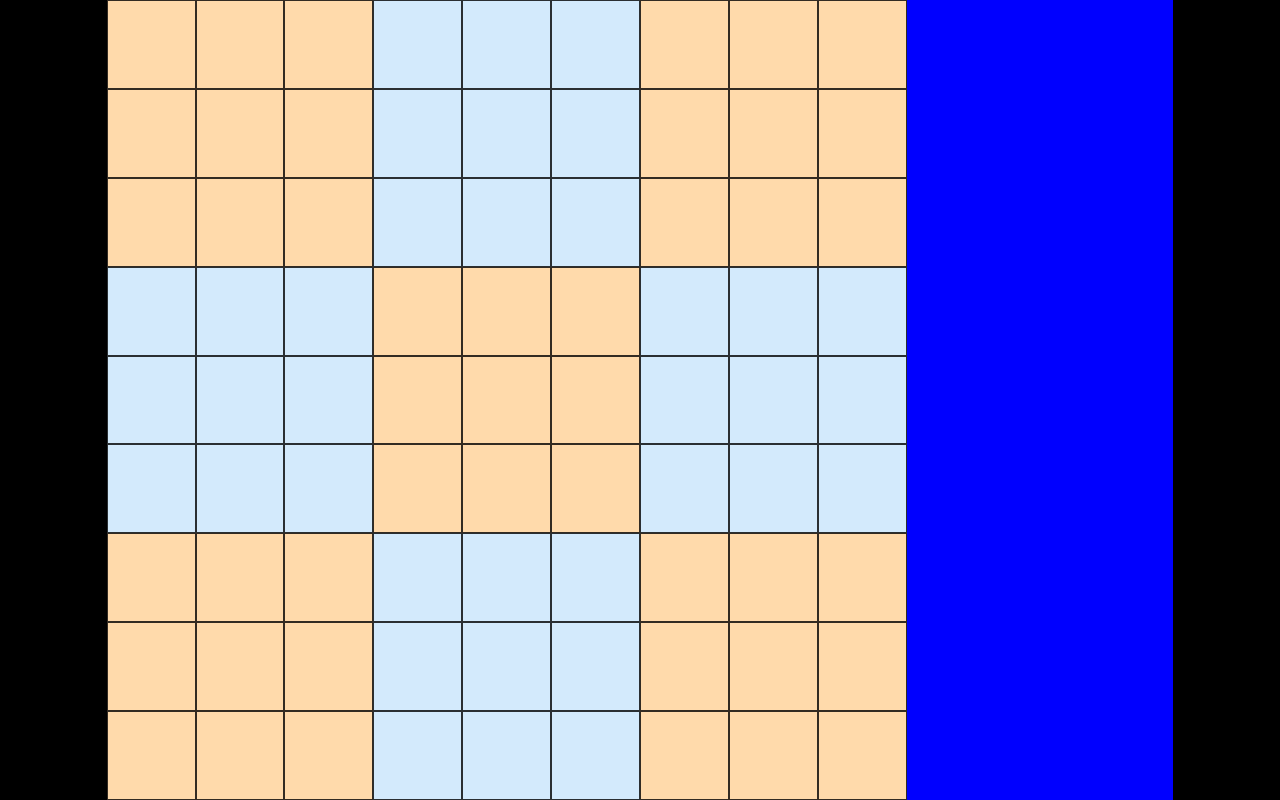
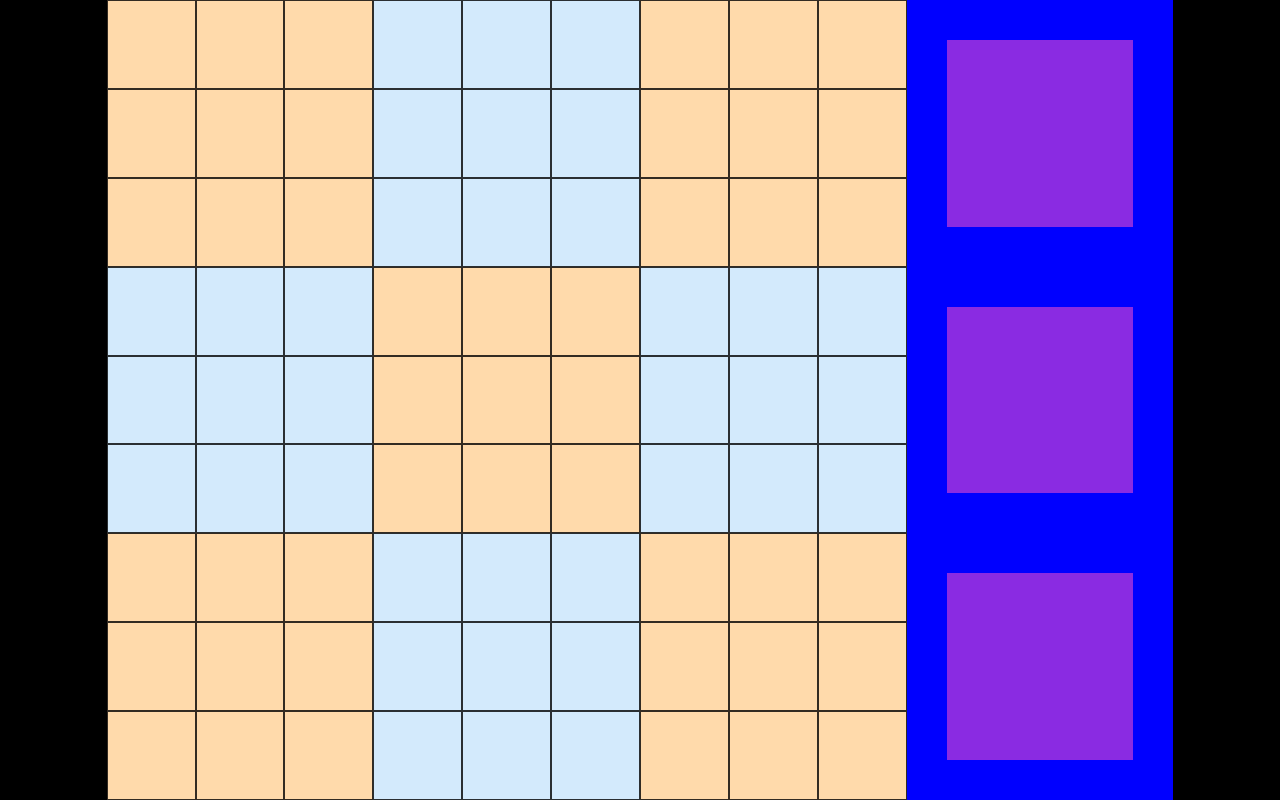
Before and after one commit to Erikas-Ramanauskas/Milestone-Project-2, a website: page game.html in a window 1280 px wide. Drawn offline with nearby package versions, Linux system fonts and the light colour scheme.

Commit message:
Added shapes window functions

```diff
--- a/assets/css/style.css
+++ b/assets/css/style.css
@@ -27,7 +27,6 @@ body {
     display: flex;
     align-items: center;
     justify-content: center;
-    flex-direction: row;
 }
 
 #game-board {
@@ -37,7 +36,7 @@ body {
     left: 0;
     right: 0;
     margin: none;
-
+    /* Game Grid */
     display: grid;
   grid-template-columns: auto auto auto;
   background-color: #2196F3;
@@ -47,6 +46,10 @@ body {
 
 #game-shapes {
     background-color: blue;
+    display: flex;
+    align-items: center;
+    justify-content: center;
+    flex-direction: column;
 }
 
 .grid-cell {
@@ -57,3 +60,7 @@ body {
 .grid-square-0, .grid-square-2, .grid-square-4, .grid-square-6, .grid-square-8{
     background-color: rgb(255, 218, 171);
 }
+
+.shape-window{
+    background-color: blueviolet;
+}
--- a/assets/scripts/game.js
+++ b/assets/scripts/game.js
@@ -1,6 +1,6 @@
 //Variables
 
-// list of all shapes to use
+// list of all shapes to use for the game
 const shapesArray = {
   easy: [
     [true],
@@ -40,25 +40,48 @@ const shapesArray = {
   ],
 };
 
+// Temporary variables
+
+const temporaryShapesNo = 3;
+
+// DOM elements
 const gameScreen = $(`#game-screen`);
 const gameBoard = $(`#game-board`);
 const gameShapes = $(`#game-shapes`);
+
+console.log(gameScreen);
+console.log(gameShapes);
 
 // Functions to call once the game loads
 gameScreenDimentions();
 gameBoardAndScreenDimentions();
 newGameBoardGrid();
+fillShapesContainer(temporaryShapesNo);
+setShapesContainerSize();
+
+// Temporar
+
+// Three diferent shape dificulities are set for the start of the game, then adjusted as a game progresses
+// To set up game procentage using thousands instead of hundreds to be more precice on procentages
+
+const gameDificulitySettings = {
+  easyShapesProcentage: 955,
+  mediumShapesProcentage: 30,
+  hardShapesProcentage: 15,
+  startingMediumShapesIncrece: 0.9, // 90%
+  startingMediumShapesIncrece: 0.99, // 99%
+};
 
 //-------- End of Functions to call on load-------
 
 //-------------------------------------FUNCTIONS---------------------------
 function gameScreenDimentions() {
-  let viewRatio = 3 / 4;
+  const viewRatio = 3 / 4;
   let height;
   let width;
 
-  // Determines if height is bigger and with and decides witch way to set up 3x4 ratio.
-  // after making this decition it checks for highest proportions to fit 3x4 ratio box
+  // Determines if height is bigger or with and decides witch way to set up 3x4 ratio.
+  // after making this decition it check's for largest proportions to fit 3x4 ratio box
   if (window.innerWidth < window.innerHeight) {
     if (window.innerWidth / viewRatio < window.innerHeight) {
       width = `100%`;
@@ -76,8 +99,7 @@ function gameScreenDimentions() {
       height = `${window.innerWidth * viewRatio}px`;
     }
   }
-  gameScreen.css(`width`, width);
-  gameScreen.css(`height`, height);
+  gameScreen.css(`width`, width).css(`height`, height);
 }
 
 function gameBoardAndScreenDimentions() {
@@ -114,11 +136,16 @@ function newGameBoardGrid() {
   }
 }
 
+// random rounded number generator, "barowed" from JS Course
+const randomInt = (min, max) => Math.floor(Math.random() * (max - min + 1)) + min;
+
 // Shapes array rearanging function to create new shapes by fliping it clockwise
+// Fliping the shape 3x times will flip the shape anticlockwise
 function flipTile(array, timesToFlip) {
-  // determening if the shape firsin 1x1 , 2x2, 3x3, or 4x4
+  // determening if the shape is 1x1 , 2x2, 3x3, or 4x4
   const shapeDimentionlenght = Math.sqrt(array.length);
 
+  // all changes are added to newArray and not effecting finalArray untill the loop cycle is completed.
   let finalArray = [...array];
   let newArray = [];
 
@@ -165,12 +192,44 @@ function flipTile(array, timesToFlip) {
         ];
         break;
       default:
-        throw new Error("shape found");
+        throw new Error(`shape size not found`);
     }
+    // finalArray is replaced with new completed array and ready for next loop cycle
     finalArray = [...newArray];
     i++;
   }
   return finalArray;
+}
+
+// Game shapes function for start of the game and restarting the game
+function fillShapesContainer(numSquares) {
+  // Clear any existing content in the container
+  gameShapes.html(``);
+  for (let i = 0; i < numSquares; i++) {
+    gameShapes.append(`<div class="shape-window"></div>`);
+  }
+}
+
+// -------------------------------------------------------------------------------------
+
+function setShapesContainerSize() {
+  let shapeAspectRatios;
+  let shapeWindowMargin;
+  let shapeDirection;
+
+  if (window.innerWidth < window.innerHeight) {
+    shapeAspectRatios = (gameShapes.outerWidth() / temporaryShapesNo) * 0.7;
+    shapeWindowMargin = (gameShapes.outerWidth() / temporaryShapesNo) * 0.15;
+    shapeDirection = `row`;
+  } else {
+    shapeAspectRatios = (gameShapes.outerHeight() / temporaryShapesNo) * 0.7;
+    shapeWindowMargin = (gameShapes.outerHeight() / temporaryShapesNo) * 0.15;
+    shapeDirection = `column`;
+  }
+  // sets css for all shape window figures
+  $(`.shape-window`).css(`width`, shapeAspectRatios).css(`height`, shapeAspectRatios).css(`margin`, shapeWindowMargin);
+
+  gameShapes.css(`flex-direction`, shapeDirection);
 }
 
 //--------------------------------END OF FUNCTIONS--------------------------------
@@ -178,3 +237,4 @@ function flipTile(array, timesToFlip) {
 // Event listeners to call if screen dimentions change
 window.addEventListener(`resize`, gameScreenDimentions);
 window.addEventListener(`resize`, gameBoardAndScreenDimentions);
+window.addEventListener(`resize`, setShapesContainerSize);
```
Also changed, not shown: 1 other file.
